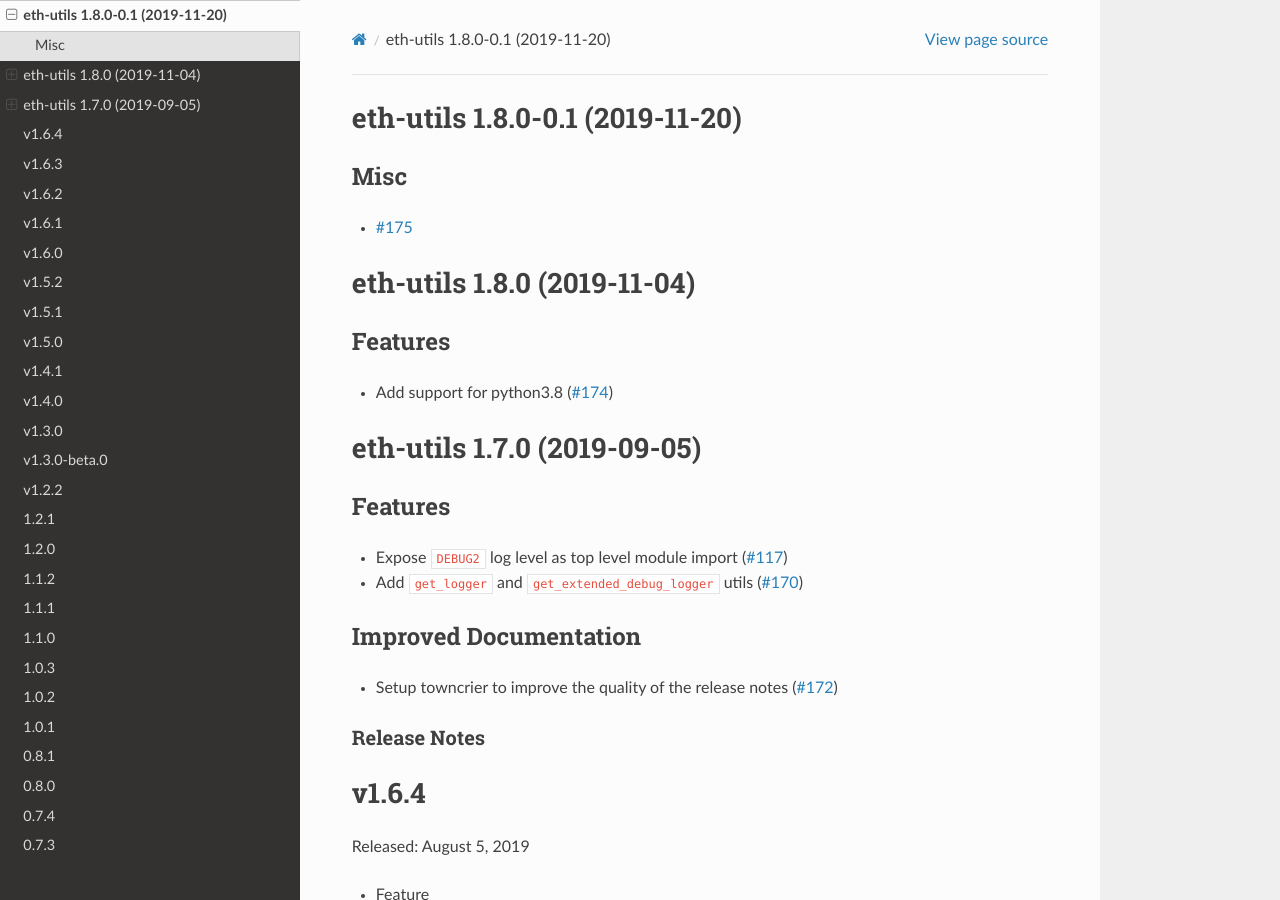
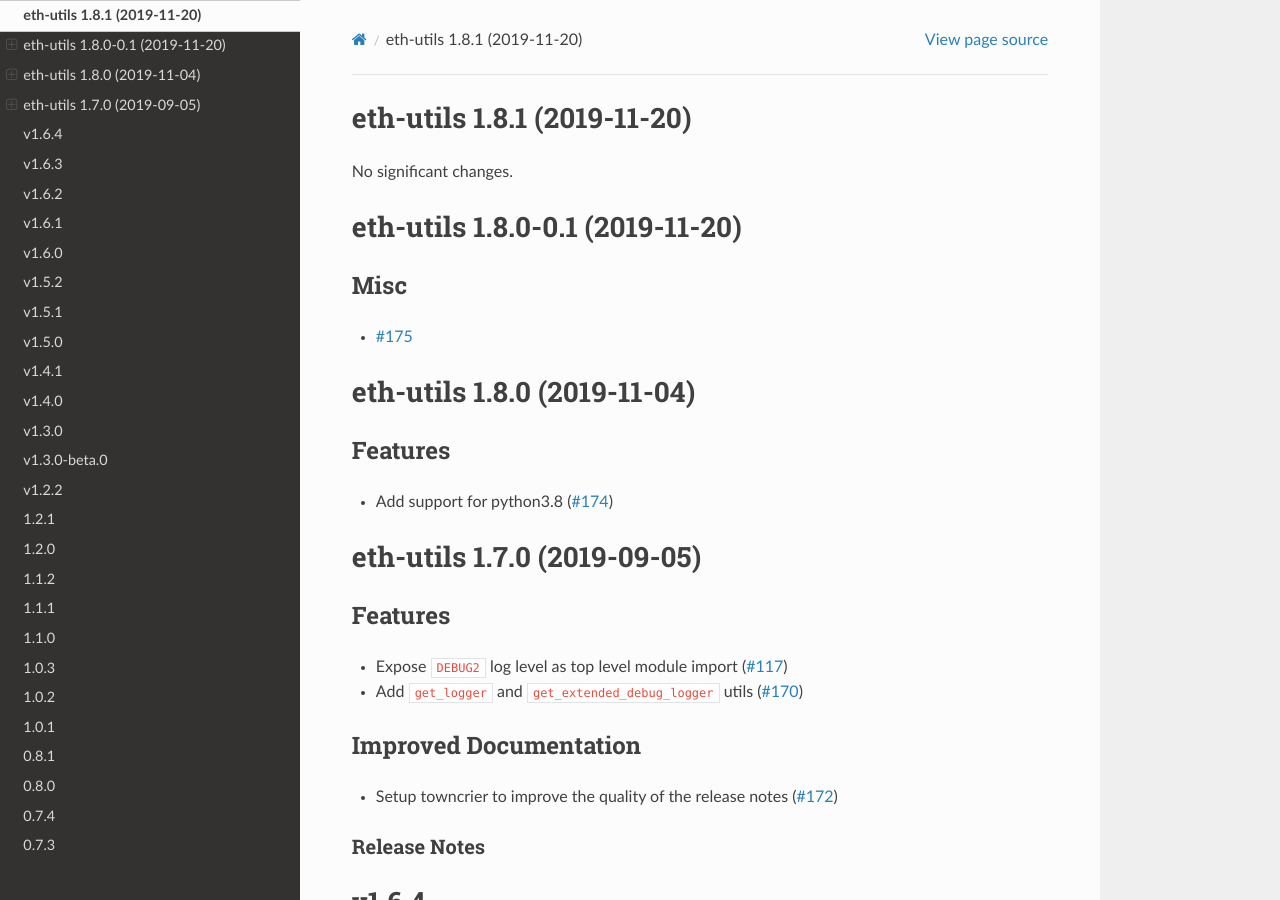
Before and after one commit to ethereum/eth-utils, a Sphinx documentation site: the page built from docs/releases.rst, in a window 1280 px wide and 900 px high. Built offline with Sphinx 7.4.7 and the Read the Docs theme 2.0.0, drawn with Linux system fonts in a browser that asks for light colours; pages that are not in the unit, such as notebooks, are missing from menus.

Commit message:
Bump version: 1.8.0-0.1 → 1.8.1

```diff
--- a/docs/releases.rst
+++ b/docs/releases.rst
@@ -1,3 +1,9 @@
+eth-utils 1.8.1 (2019-11-20)
+----------------------------
+
+No significant changes.
+
+
 eth-utils 1.8.0-0.1 (2019-11-20)
 --------------------------------
 
--- a/setup.py
+++ b/setup.py
@@ -44,7 +44,7 @@ extras_require['dev'] = (
 setup(
     name='eth-utils',
     # *IMPORTANT*: Don't manually change the version here. Use the 'bumpversion' utility.
-    version='1.8.0-0.1',
+    version='1.8.1',
     description="""Common utility functions for ethereum codebases.""",
     long_description_markdown_filename='README.md',
     author='Piper Merriam',
```
Also changed, not shown: .bumpversion.cfg.
